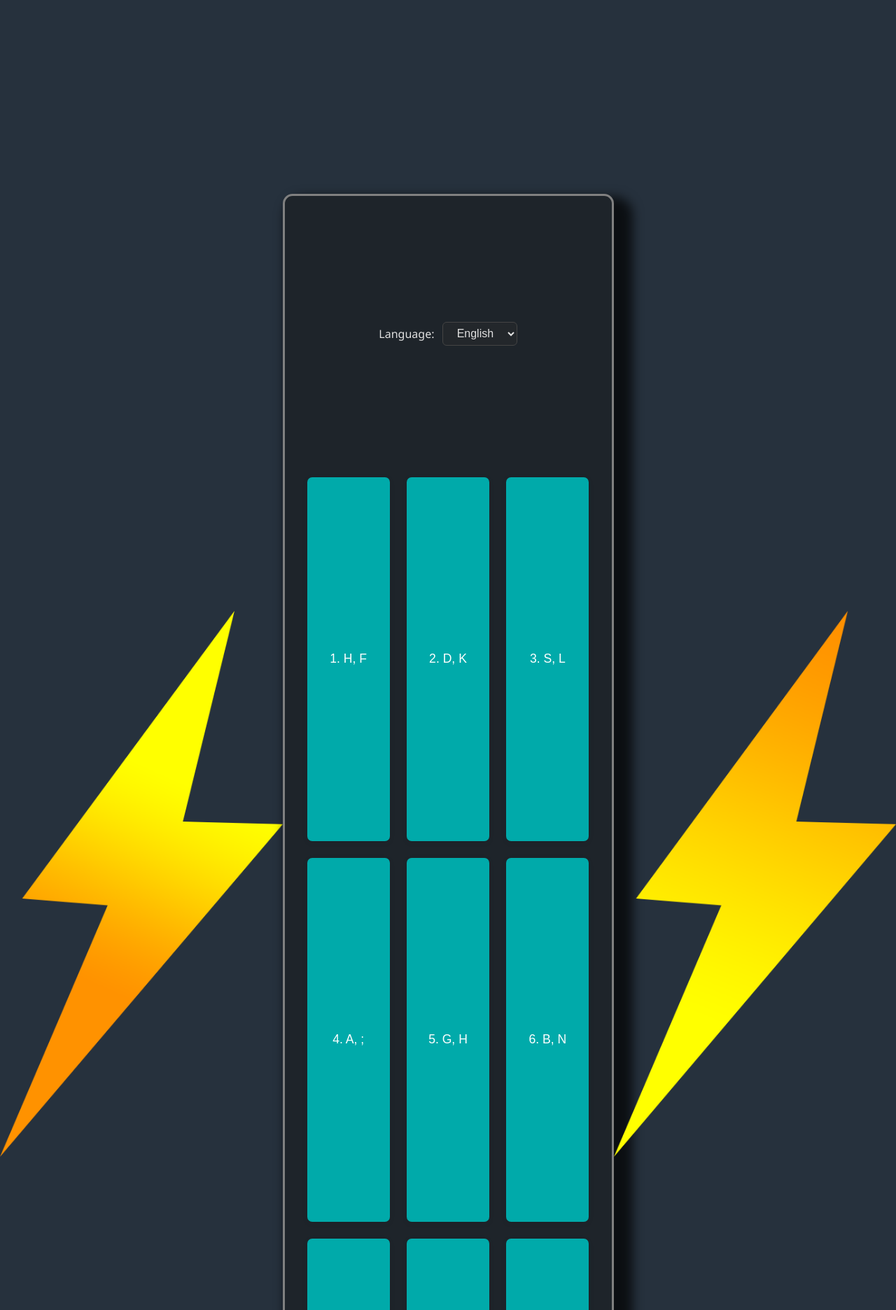
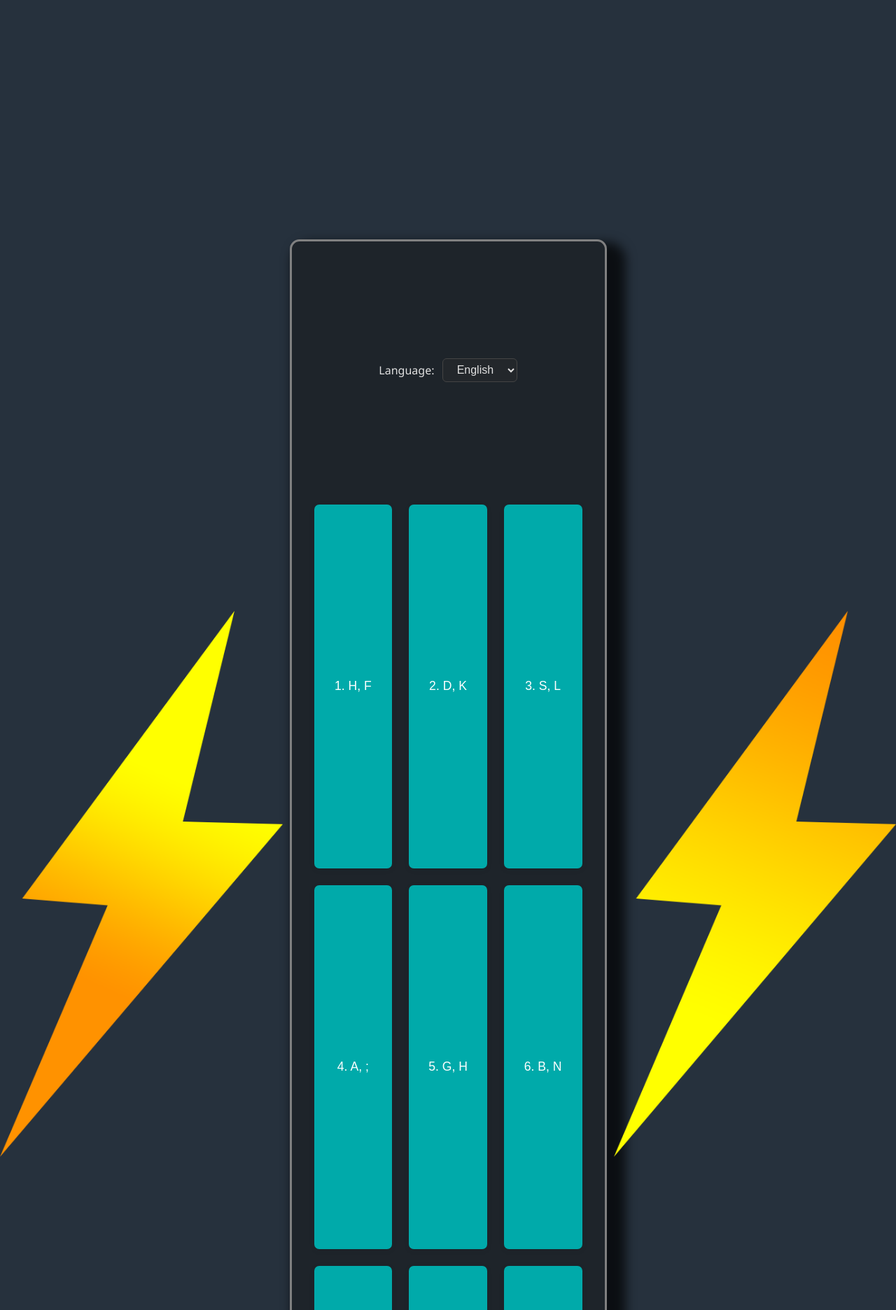
Before and after one commit to m-ismail-x2/thunder-typer, a Django app: page /typer/ in a window 1280 px wide. Shown: the part 48-1920 px from the top of the page at 70% size. Run offline with Django 5.2, Linux system fonts and the light colour scheme; data comes from the database, SQL or seed files in the repository.

Commit message:
Style: main board size

```diff
--- a/static/typer/css/style.css
+++ b/static/typer/css/style.css
@@ -28,7 +28,7 @@ main {
     display: flex;
     flex: 1;
     justify-content: space-evenly;
-    width: 100vw;
+    width: 100%;
     align-items: center;
 }
 
@@ -61,7 +61,7 @@ nav img
 
 .main-board {
     width: 75vw;
-    height: 75vh;
+    height: 70vh;
     background: #1e242a;
     border: solid gray;
     border-radius: 14px;
@@ -70,6 +70,7 @@ nav img
     color: #e0e0e0;
     display: flex;
     flex-direction: column;
+    margin: 10px;
 }
 
 .main-board.menu {
```
